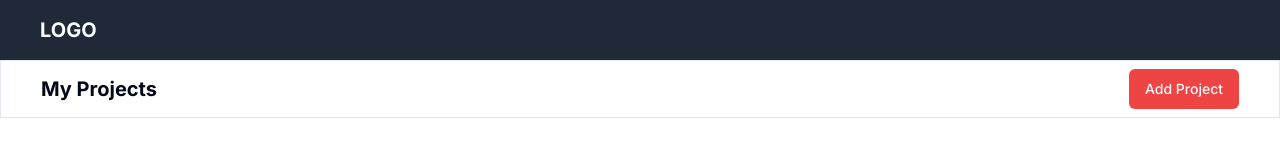
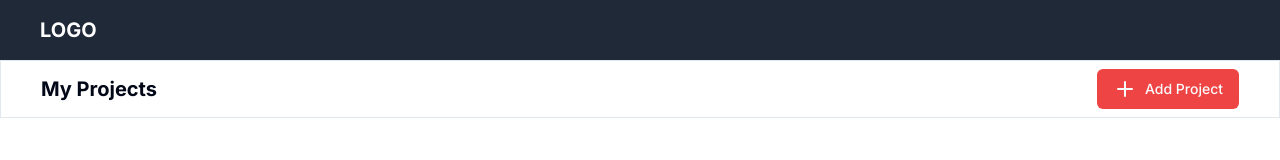
Before and after one commit to LeooR22/esto-es-challenge, a Next.js app: page /backoffice/my-projects in a window 1280 px wide. Shown: the top 160 px of the page. Built offline with nearby package versions, Linux system fonts and the light colour scheme.

Commit message:
added my projects header

```diff
--- a/src/app/backoffice/my-projects/page.tsx
+++ b/src/app/backoffice/my-projects/page.tsx
@@ -1,12 +1,18 @@
+import { RedirectIconButton } from "@/components/RedirectIconButton";
 import { Button } from "@/components/ui/button";
+import { PlusIcon } from "@/icons/PlusIcon";
 
 export default function Page() {
   return (
     <div className="flex h-[calc(100vh-60px)] w-full flex-col ">
-      {/* Create a header in the left add text with my projects and the left a button with text add project */}
       <div className="flex w-full justify-between items-center border px-3 md:px-10 py-2">
         <h1 className="text-xl md: text-2xl font-bold">My Projects</h1>
-        <Button variant="destructive">Add Project</Button>
+        <RedirectIconButton
+          text="Add Project"
+          href="/backoffice/my-projects/add-project"
+          variant={"destructive"}
+          icon={<PlusIcon />}
+        />
       </div>
     </div>
   );
--- /dev/null
+++ b/src/components/RedirectIconButton.tsx
@@ -0,0 +1,29 @@
+"use client";
+
+import React, { FC } from "react";
+import { Button } from "./ui/button";
+import { useRouter } from "next/navigation";
+import { IButtonVariants } from "@/interfaces/buttonVariants";
+
+interface Props {
+  text: string;
+  icon: React.ReactNode;
+  href: string;
+  variant?: IButtonVariants;
+}
+
+export const RedirectIconButton: FC<Props> = ({
+  text,
+  icon,
+  href,
+  variant,
+}) => {
+  const router = useRouter();
+
+  return (
+    <Button variant={variant} onClick={() => router.push(href)}>
+      {icon}
+      <span className="ml-2 font-medium">{text}</span>
+    </Button>
+  );
+};
--- /dev/null
+++ b/src/icons/PlusIcon.tsx
@@ -0,0 +1,23 @@
+import { JSX, SVGProps } from "react";
+
+export function PlusIcon(
+  props: JSX.IntrinsicAttributes & SVGProps<SVGSVGElement>
+) {
+  return (
+    <svg
+      {...props}
+      xmlns="http://www.w3.org/2000/svg"
+      width="24"
+      height="24"
+      viewBox="0 0 24 24"
+      fill="none"
+      stroke="currentColor"
+      strokeWidth="2"
+      strokeLinecap="round"
+      strokeLinejoin="round"
+    >
+      <path d="M5 12h14" />
+      <path d="M12 5v14" />
+    </svg>
+  );
+}
--- /dev/null
+++ b/src/interfaces/buttonVariants.ts
@@ -0,0 +1,9 @@
+export type IButtonVariants =
+  | "secondary"
+  | "destructive"
+  | "default"
+  | "outline"
+  | "ghost"
+  | "link"
+  | null
+  | undefined;
```
